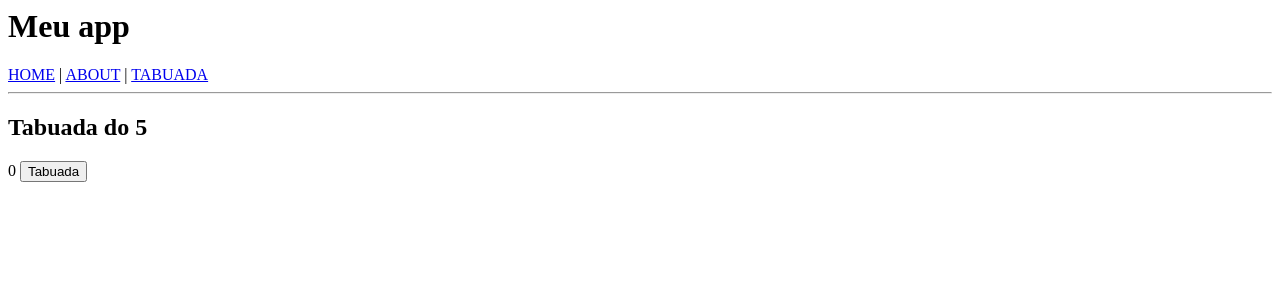
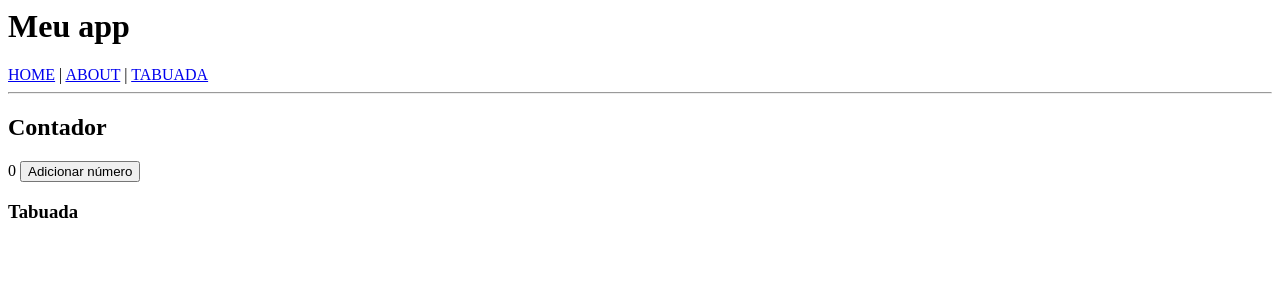
Before and after one commit to priscilafraifer/angular-ivy-zry5yu, an Angular app: page /tabuada in a window 1280 px wide. Shown: the top 300 px of the page. Built offline with nearby package versions, Linux system fonts and the light colour scheme.

Commit message:
2 files modified

```diff
--- a/src/app/tabuada/tabuada.component.html
+++ b/src/app/tabuada/tabuada.component.html
@@ -1,2 +1,3 @@
-<h2>Tabuada do 5</h2>
-<p>{{ counter }}&nbsp;<button (click)="tabuada()">Tabuada</button></p>
+<h2>Contador</h2>
+<p>{{ counter }}&nbsp;<button (click)="add()">Adicionar número</button></p>
+<h3>Tabuada</h3>
--- a/src/app/tabuada/tabuada.component.ts
+++ b/src/app/tabuada/tabuada.component.ts
@@ -11,7 +11,11 @@ export class TabuadaComponent implements OnInit {
 
   ngOnInit() {}
 
-  tabuada() {
+  add() {
     this.counter++;
   }
+
+  getRandomNumbers() {
+    return [5, 10, 15, 20, 25, 30, 35, 40, 45, 50];
+  }
 }
```
